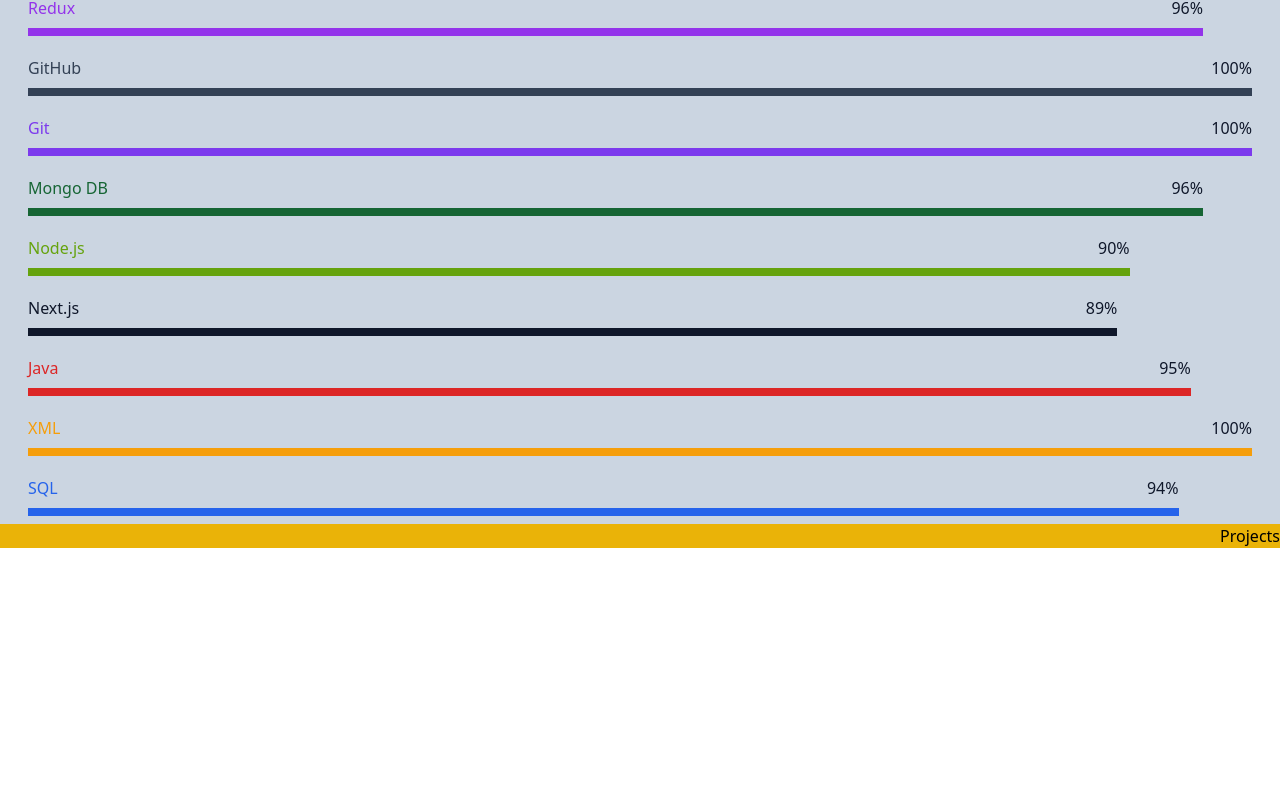
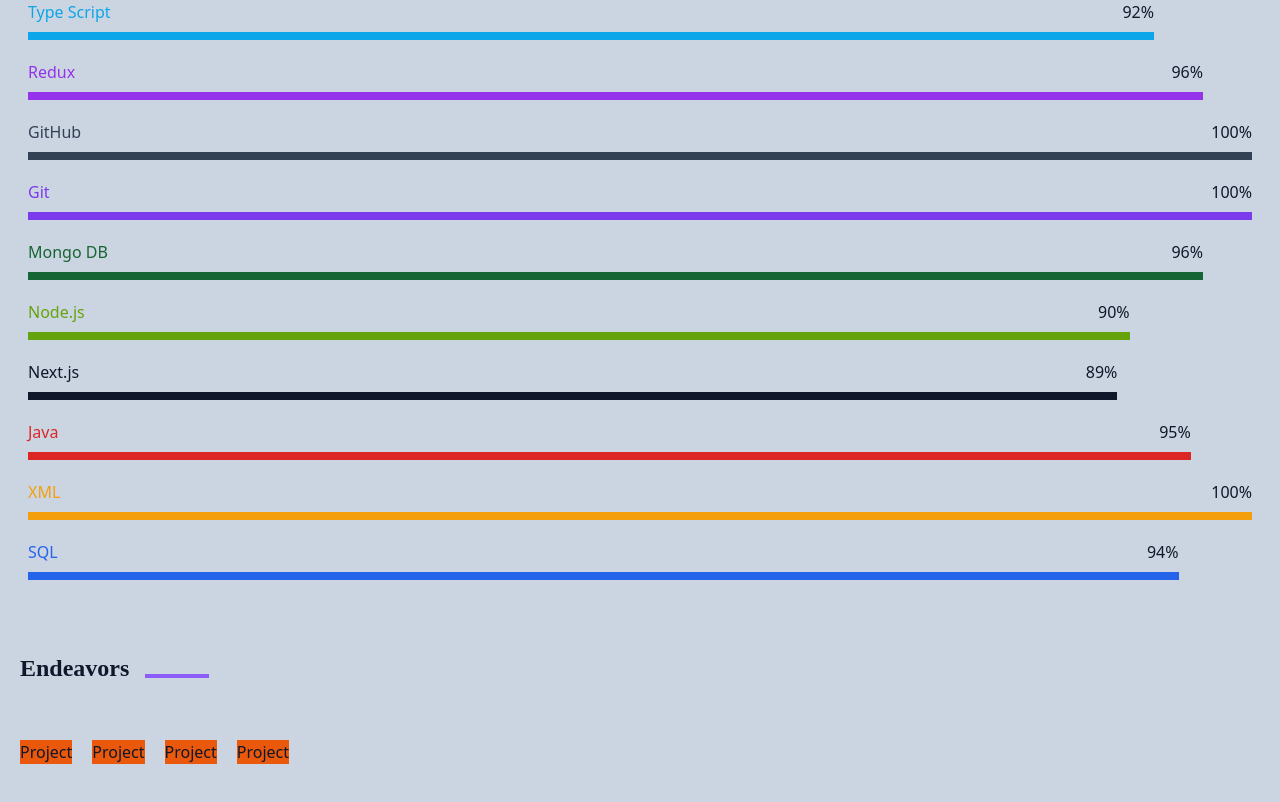
Before and after one commit to pavithransoft/pavi, a React (Vite) app: page / in a window 1280 px wide. Shown: the part 2184-2986 px from the top of the page. Before the commit the page ends 2732 px from the top, so only its background shows below. Built offline with nearby package versions, Linux system fonts and the light colour scheme.

Commit message:
first commit

```diff
--- a/src/pages/Projects.jsx
+++ b/src/pages/Projects.jsx
@@ -1,7 +1,20 @@
 const Projects = () => {
   return (
-    <div className="bg-yellow-500 h-full text-end" id="projects">
-      Projects
+    <div className="text-slate-900 h-full px-5 pb-16" id="projects">
+      <div>
+        <div className="flex items-center gap-4 pt-16 pb-10">
+          <h1 className="font-dancing text-2xl pb-4 font-semibold text-slate-900">
+            Endeavors
+          </h1>
+          <hr className="border-2 border-violet-500 w-16" />
+        </div>
+        <div className="flex items-center gap-5">
+          <div className="bg-orange-600">Project</div>
+          <div className="bg-orange-600">Project</div>
+          <div className="bg-orange-600">Project</div>
+          <div className="bg-orange-600">Project</div>
+        </div>
+      </div>
     </div>
   );
 };
--- a/src/pages/Skills.jsx
+++ b/src/pages/Skills.jsx
@@ -7,7 +7,7 @@
       <div>
         <div className="flex items-center gap-4">
           <hr className="border-2 border-violet-500 w-16" />
-          <h1 className="font-dancing text-2xl pb-4 font-semibold text-slate-900">
+          <h1 className="font-dancing text-2xl pb-20 font-semibold text-slate-900">
             Core Competencies <span className="text-yellow-600">!</span>
           </h1>
         </div>
```
